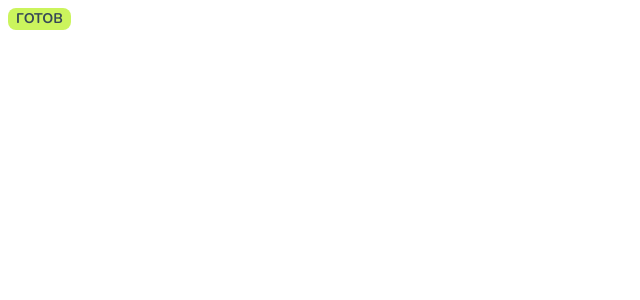
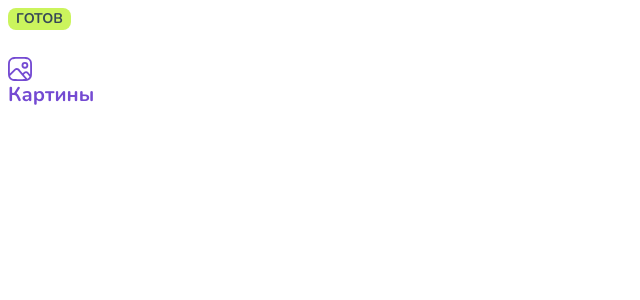
Before and after one commit to SergeyLuzik/My-Holst-CRM-ERP, a React app: page / in a window 1280 px wide. Shown: the top 300 px of the page, without its empty margins (0-640 px from the left). Built offline with nearby package versions, Linux system fonts and the light colour scheme.

Commit message:
ref: rename the status folder with a capital latter

```diff
--- a/src/components/App/App.jsx
+++ b/src/components/App/App.jsx
@@ -1,11 +1,13 @@
 import React from "react";
-import { Status } from "../ui/status/Status";
+import { Status } from "../ui/Status/Status";
 import { GlobalStyle } from "./styles";
+import { MenuItem } from "../ui/MenuItem/styles";
 export const App = () => {
   return (
     <>
       <GlobalStyle />
       <Status type="done" />
+      <MenuItem>Картины</MenuItem>
     </>
   );
 };
```
